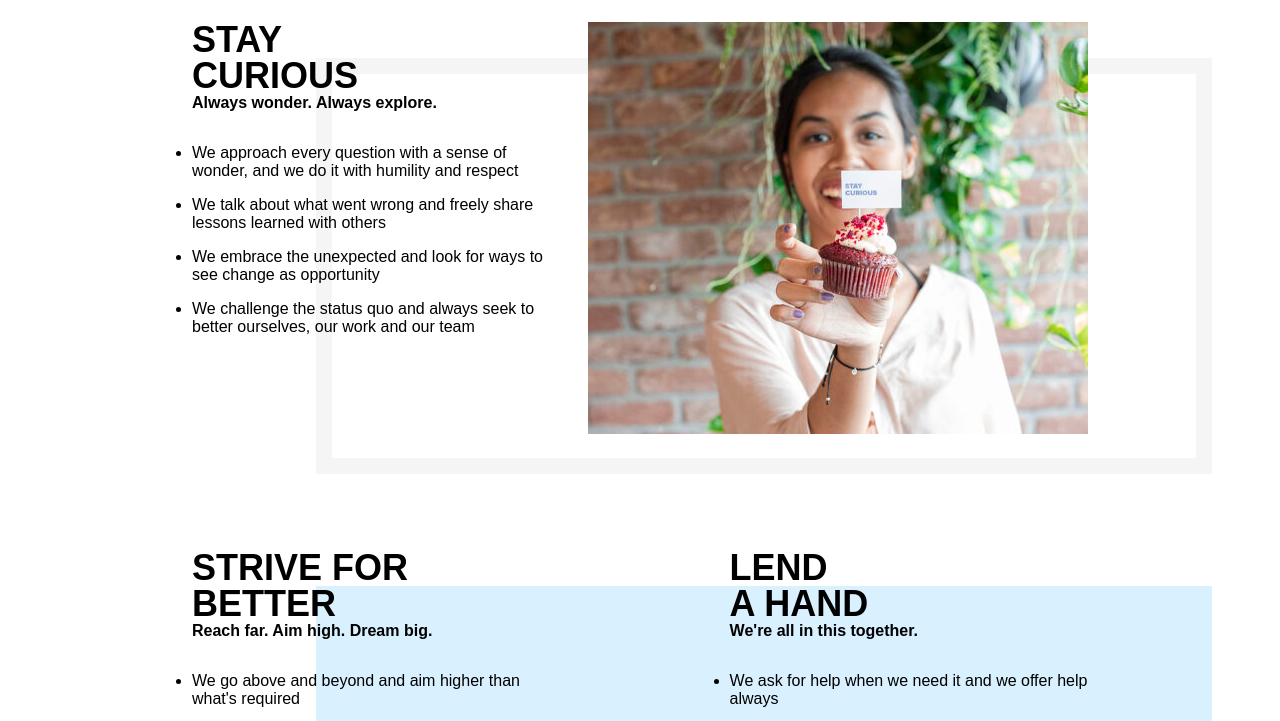
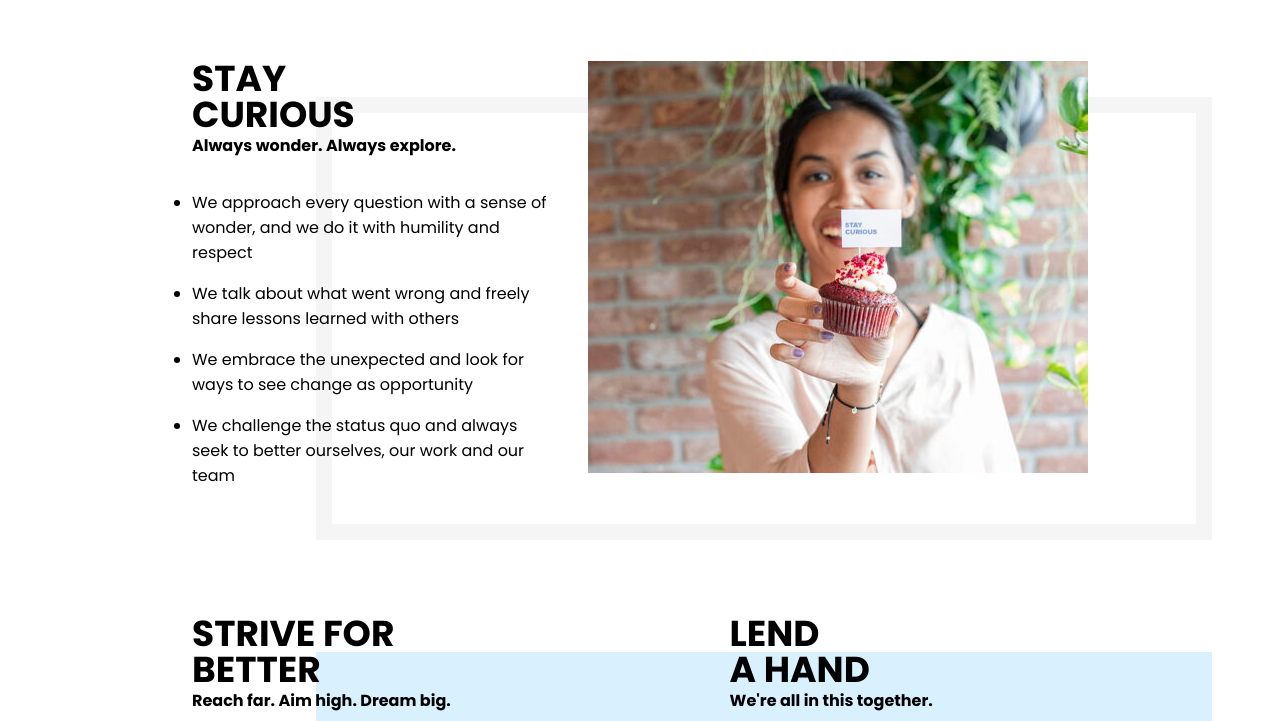
Before and after one commit to JoshuaObiz/JoshuaObiz.github.io, a plain HTML site: page index.html in a window 1280 px wide. Shown: the part 700-1421 px from the top of the page. Drawn offline with Linux system fonts and the light colour scheme.

Commit message:
Update index.html

```diff
--- a/index.html
+++ b/index.html
@@ -6,6 +6,9 @@
    <meta http-equiv="X-UA-Compatible" content="IE=edge">
    <meta name="viewport" content="width=device-width, initial-scale=1.0">
    <title>Document</title>
+   <link rel="preconnect" href="https://fonts.googleapis.com">
+   <link rel="preconnect" href="https://fonts.gstatic.com" crossorigin>
+   <link href="https://fonts.googleapis.com/css2?family=Poppins:wght@400;500;600;700;800&display=swap" rel="stylesheet">
    <link rel="stylesheet" href="dist/style/style.css">
 </head>
 
```
